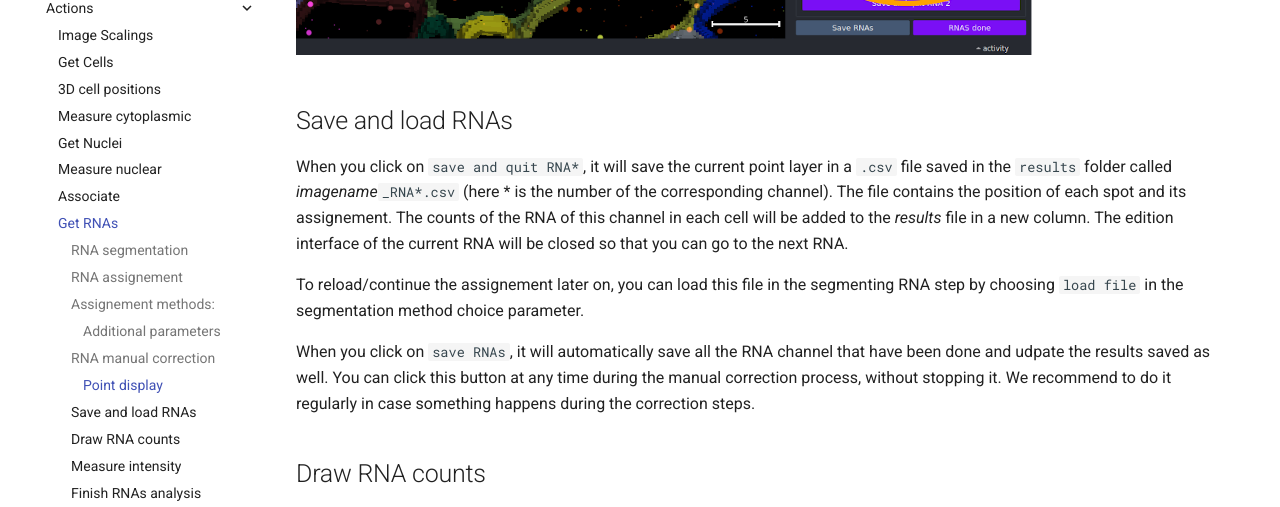
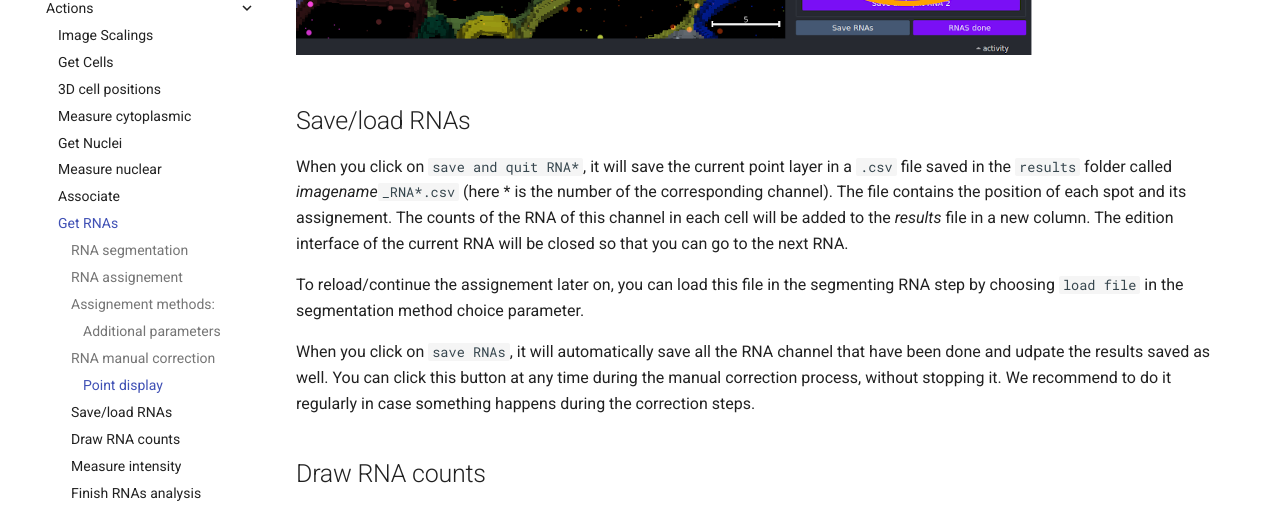
Before and after one commit to gletort/FishFeats, an MkDocs documentation site: the page built from docs/Get-RNAs.md, in a window 1280 px wide and 900 px high, scrolled down 5657 px. Shown: the part 154-661 px from the top of the window. Built offline with MkDocs 1.6.1 and Material for MkDocs 9.7.7, drawn with Linux system fonts in a browser that asks for light colours; comment, search, counter and statistics services are not loaded.

```diff
--- a/docs/Get-RNAs.md
+++ b/docs/Get-RNAs.md
@@ -112,7 +112,7 @@
 
 ![display options](imgs/rna_display.png)
 
-## Save and load RNAs
+## Save/load RNAs
 
 When you click on `save and quit RNA*`, it will save the current point layer in a `.csv` file saved in the `results` folder called _imagename_`_RNA*.csv` (here * is the number of the corresponding channel).
 The file contains the position of each spot and its assignement.
@@ -157,7 +157,7 @@
 
 ![rna measure](./imgs/rna_measure.png)
 
-When you save the RNA spots position (with the button [`save RNAs`](#save-and-load-rnas)), a column with the measured intensity called `Int_layername` will be added in the resulting `.csv` file.
+When you save the RNA spots position (with the button [`save RNAs`](#saveload-rnas)), a column with the measured intensity called `Int_layername` will be added in the resulting `.csv` file.
 
 ## Finish RNAs analysis
 
```
